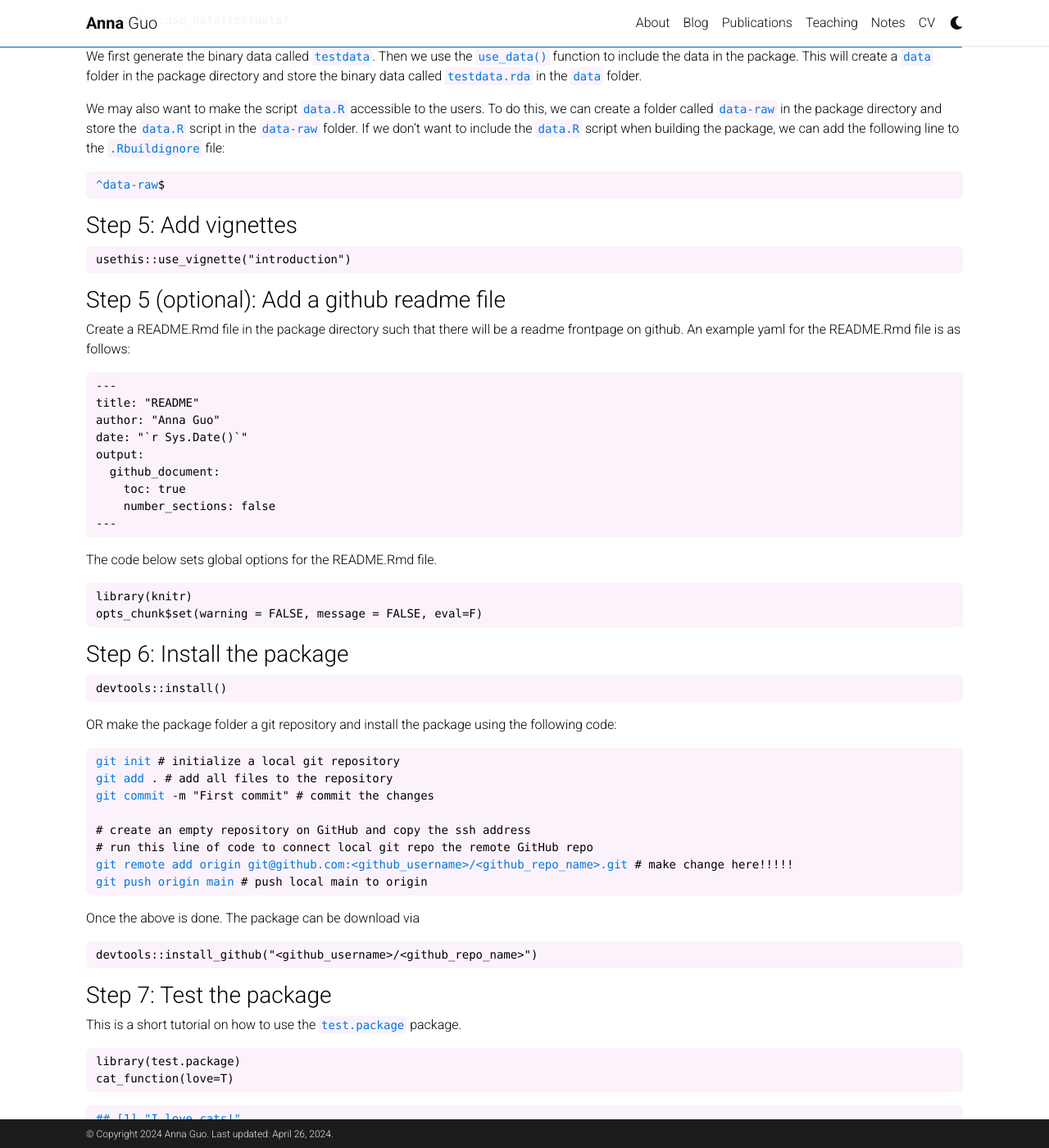
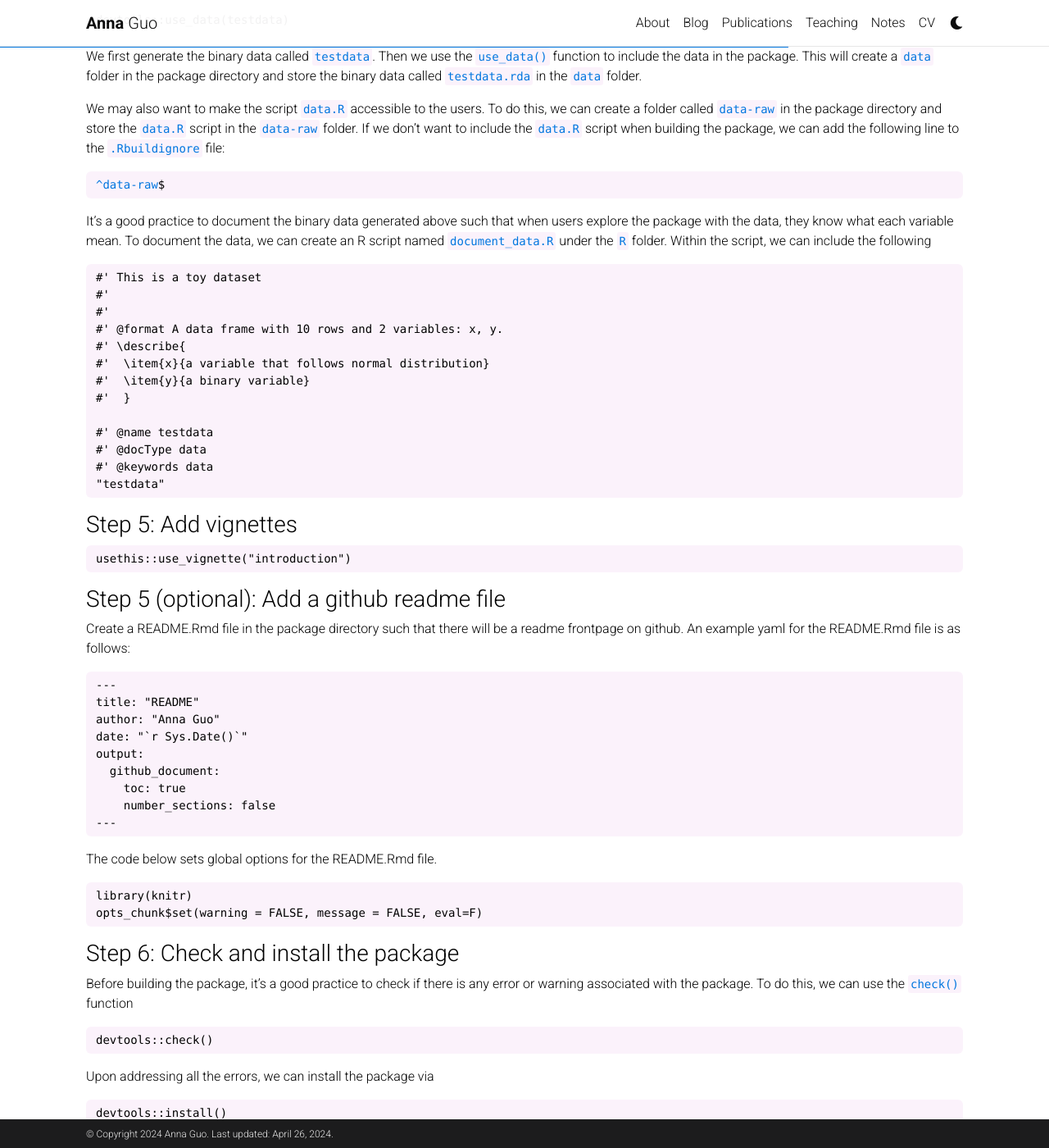
Before and after one commit to annaguo-bios/annaguo-bios.github.io, a Jekyll site: the page built from _posts/2024-03-25-make-rpackage.md, in a window 1280 px wide and 1400 px high, scrolled down 2155 px. Shown: the whole window at 82% size. Built offline with Jekyll 4.4.1, drawn with Linux system fonts in a browser that asks for light colours; comment, search, counter and statistics services are not loaded; a style sheet for code colours, icons or effects is not loaded; some of the changed text lies outside the part shown.

Commit message:
updated make package post by adding data documentation

````diff
--- a/_posts/2024-03-25-make-rpackage.md
+++ b/_posts/2024-03-25-make-rpackage.md
@@ -117,7 +117,7 @@ within wich we include the scripts used to generate the binary data. For
 example,
 
 ``` r
-testdata <- rnorm(100)
+testdata <- data.frame(x=rnorm(10,0,1), y=rbinom(10,1,0.5))
 
 devtools::use_data(testdata)
 ```
@@ -137,11 +137,39 @@ can add the following line to the `.Rbuildignore` file:
 ^data-raw$
 ```
 
+
+
+It's a good practice to document the binary data generated above such that when users explore the package with the data, they know what each variable mean. To document the data, we can create an R script named `document_data.R` under the `R` folder. Within the script, we can include the following
+
+```R
+#' This is a toy dataset
+#'
+#'
+#' @format A data frame with 10 rows and 2 variables: x, y.
+#' \describe{
+#'  \item{x}{a variable that follows normal distribution}
+#'  \item{y}{a binary variable}
+#'  }
+
+#' @name testdata
+#' @docType data
+#' @keywords data
+"testdata"
+```
+
+
+
+
+
+
+
 ### Step 5: Add vignettes
 
 ``` r
 usethis::use_vignette("introduction")
 ```
+
+
 
 ### Step 5 (optional): Add a github readme file
 
@@ -168,13 +196,23 @@ library(knitr)
 opts_chunk$set(warning = FALSE, message = FALSE, eval=F)
 ```
 
-### Step 6: Install the package
+### Step 6: Check and install the package
+
+Before building the package, it's a good practice to check if there is any error or warning associated with the package. To do this, we can use the `check()` function
+
+```R
+devtools::check()
+```
+
+
+
+Upon addressing all the errors, we can install the package via
 
 ``` r
 devtools::install()
 ```
 
-OR make the package folder a git repository and install the package
+*OR* make the package folder a git repository and install the package
 using the following code:
 
 ``` bash
````
